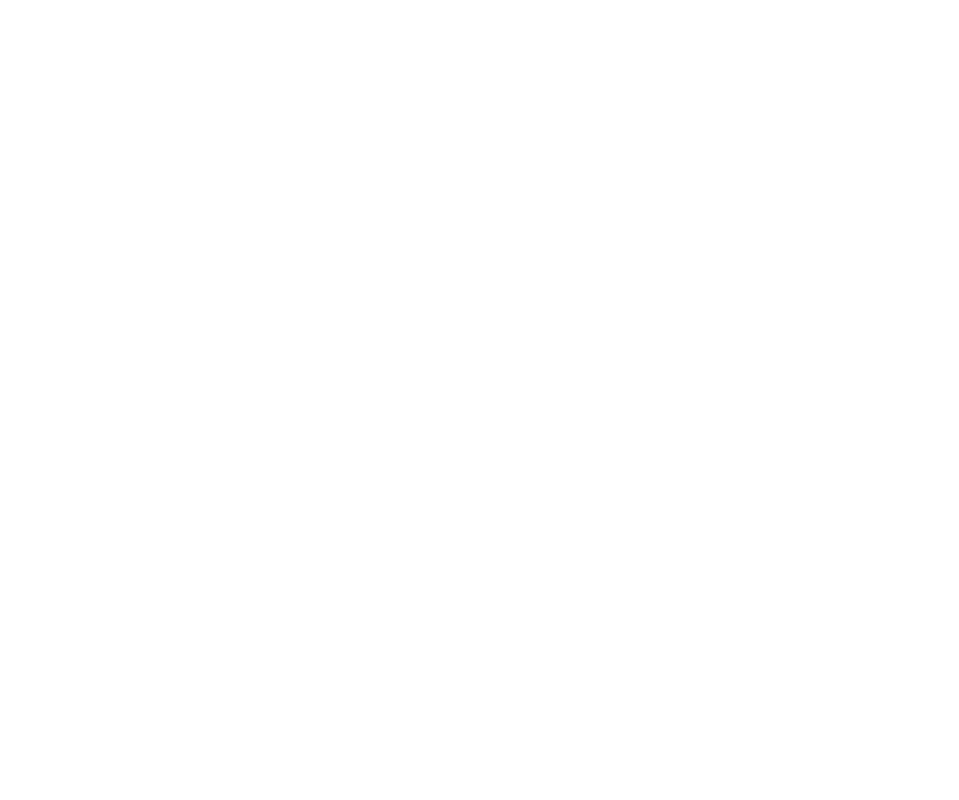
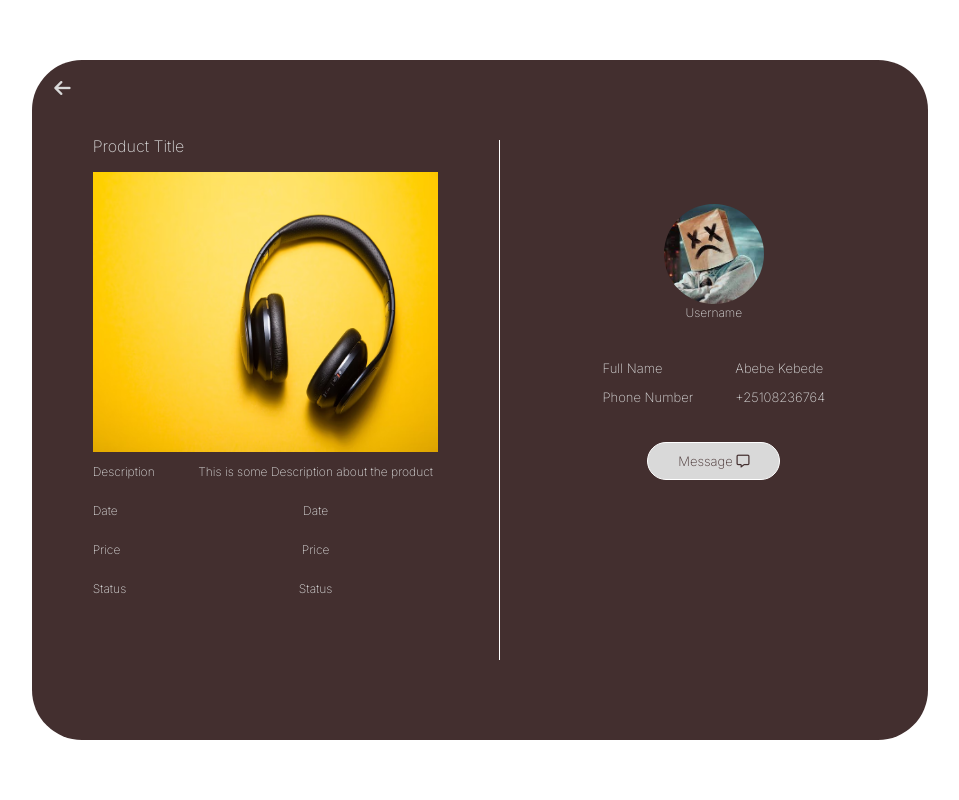
Before and after one commit to dagm321/AIO, a Django app: page /viewbuy/ in a window 1280 px wide. Before the commit the part shown is empty. Shown: the whole page, without its empty margins (160-1119 px from the left). Run offline with Django 4.2, Linux system fonts and the light colour scheme; some libraries are stand-ins or nearby versions.

Commit message:
created 'Viewitems' frontend

```diff
--- a/Aioapp/views.py
+++ b/Aioapp/views.py
@@ -13,6 +13,10 @@
         username = request.POST.get('username')
         phone_number = request.POST.get('phone_number')
         password = request.POST.get('password')
+        re_password = request.POST.get('re_password')
+        if (password != re_password):
+            raise ValueError("Your password must much")
+
 
         user = User.objects.create_user(
             full_name = full_name,
@@ -40,7 +44,7 @@
     numbers = range(1, 4)
     products = Product.objects.order_by('-date')
     context = {
-        'numbers' : numbers,
+        # 'numbers' : numbers,
         'products' : products
     }
     return render(request, 'buy.html', context)
--- a/static/css/buy.css
+++ b/static/css/buy.css
@@ -158,6 +158,10 @@
     color: #432F2F;
     margin-top: 15px;
 }
+.post_bottom .status {
+    background-color: red;
+    color: white;
+}
 .post_bottom a:hover{
     background-color: #432F2F;
     color: #D9D9D9;
--- a/static/css/viewbuy.css
+++ b/static/css/viewbuy.css
@@ -0,0 +1,123 @@
+body {
+    margin: 0;
+    padding: 0;
+    font-family: 'Inter', sans-serif;
+}
+.mainbody {
+    display: flex;
+    justify-content: center;
+    height: 100vh;
+    align-items: center;
+}
+.body {
+    width: 70vw;
+    height: 85vh;
+    border-radius: 50px;
+    background-color: #432F2F;
+    color: #D9D9D9;
+}
+.columns {
+    display: flex;
+    justify-content: space-evenly;
+    height: 100%;
+    align-items: center;
+}
+.columns .close {
+    align-self: flex-start;
+}
+.col-1 {
+    width: 30vw;
+    height: 70vh;
+}
+.col-1 img {
+    width: 27vw;
+    height: 35vh;
+}
+.down {
+    display: flex;
+    height: 50%;
+}
+.down .ask{
+    display: flex;
+    flex-direction: column;
+}
+.down .response {
+    display: flex;
+    flex-direction: column;
+    width: 100%;
+    align-items: center;
+}
+
+.col-2 {
+    width: 1px;
+    height: 65vh;
+    background-color: white;
+}
+.col-3 {
+    width: 30vw;
+    height: 70vh;
+}
+.down p {
+    font-size: 12px;
+}
+.box {
+    display: flex;
+    justify-content: center;
+    height: 100%;
+    align-items: center;
+}
+.user_info {
+    width: 80%;
+    height: 70%;
+}
+.profile {
+    display: flex;
+    justify-content: center;
+}
+.profile_pic img {
+    width: 100px;
+    height: 100px;
+    border-radius: 50px;
+}
+.profile_pic {
+    width: 110px;
+    height: 120px;
+    display: flex;
+    flex-direction: column;
+    justify-content: flex-start;
+    align-items: center;
+}
+.profile_pic p {
+    text-align: center;
+    margin-top: 1px;
+    font-size: 12px;
+}
+
+.user {
+    width: 100%;
+    height: 30%;
+    display: flex;
+    justify-content: space-evenly;
+    align-items: center;
+}
+.user p {
+    font-size: 13px;
+}
+.btn {
+    display: flex;
+    justify-content: center;
+}
+.btn a {
+    text-decoration: none;
+    background-color: #D9D9D9;
+    color: #432F2F;
+    border: 1px solid #fff;
+    padding: 10px 30px;
+    font-size: 13px;
+    border-radius: 50px;
+}
+.btn a:hover {
+    background-color: #bfb1b1;
+    transition: 0.6s ease;
+    color:  white;
+}
--- a/templates/buy.html
+++ b/templates/buy.html
@@ -60,7 +60,11 @@
                         <p>{{ product.description }}</p>
                     </div>
                     <div class="post_bottom">
-                        <p>{{ product.status }}</p>
+                        {% if product.status == "New" %}
+                            <p class="status">{{ product.status }}</p>
+                        {% else %}
+                            <p class="">{{ product.status }}</p>
+                        {% endif %}
                         <a href="">Buy</a>
                         <p>{{ product.price }}$</p>
                     </div>
--- a/templates/signup.html
+++ b/templates/signup.html
@@ -29,7 +29,7 @@
                         <input type="text" name="username" placeholder="Username" id=""><br>
                         <input type="text" name="phone_number" placeholder="Phone Number" id=""><br>
                         <input type="password" name="password" placeholder="Password" id=""><br>
-                        <input type="password" name="check_password" placeholder="Re-enter Password" id=""><br>
+                        <input type="password" name="re_password" placeholder="Re-enter Password" id=""><br>
                         <p>Have an account ? <a href="{% url 'login' %}">Log in</a></p>
                         <button>Sign Up</button>
                     </form>
--- a/templates/viewbuy.html
+++ b/templates/viewbuy.html
@@ -5,8 +5,79 @@
     <meta name="viewport" content="width=device-width, initial-scale=1.0">
     <title>viewbuy</title>
     <link rel="stylesheet" href="{% static 'css/viewbuy.css' %}">
+    <link rel="preconnect" href="https://fonts.googleapis.com">
+    <link rel="preconnect" href="https://fonts.gstatic.com" crossorigin>
+    <link href="https://fonts.googleapis.com/css2?family=Inter:wght@200&display=swap" rel="stylesheet">
+    <script src="https://kit.fontawesome.com/6fb0a3828a.js" crossorigin="anonymous"></script>
 </head>
 <body>
+    <div class="mainbody">
+        <div class="body">
 
+            <div class="columns">
+                <div class="close">
+                    <h3><i class="fa-solid fa-arrow-left"></i></h3>
+                </div>
+
+                <div class="col-1">
+                    <p>Product Title</p>
+                    <img src="{% static 'image/headset.jpg' %}" alt="">
+
+                    <div class="down">
+                        <div class="ask">
+                            <p>Description</p>
+                            <p>Date</p>
+                            <p>Price</p>
+                            <p>Status</p>
+                        </div>
+                        <div class="response">
+                            <p> This is some Description about the product</p>
+                            <p>Date</p>
+                            <p>Price</p>
+                            <p>Status</p>
+                        </div>
+                    </div>
+                </div>
+
+
+                <div class="col-2"></div>
+
+                <div class="col-3">
+                    <div class="box">
+                        <div class="user_info">
+                            <!-- row one -->
+                            <div class="profile">
+                                <div class="profile_pic">
+                                    <img id="" src="{% static 'image/profile.jpg' %}" alt="">
+                                    <p>Username</p>
+                                </div>
+                            </div>
+                            <!-- row two -->
+                            <div class="user_information">
+                                <div class="user">
+                                    <div class="ask1">
+                                        <p>Full Name</p>
+                                        <p>Phone Number</p>
+                                    </div>
+                                    <div class="response1">
+                                        <p>Abebe Kebede</p>
+                                        <p>+25108236764</p>
+                                    </div>
+                                </div>
+                                <div class="btn">
+                                    <a href="">Message <i class="fa-regular fa-message"></i></a>
+                                </div>
+                            </div>
+
+
+                        </div>
+                    </div>
+                </div>
+
+
+
+            </div>
+        </div>
+    </div>
 </body>
 </html>
```
Also changed, not shown: static/css/editprofile.css (+9 -6 lines), templates/editprofile.html (+10 -4 lines), db.sqlite3, media/image/Screenshot_173.png (added), media/image/Screenshot_174.png (added), media/profile_pics/EUvjp2-XkAAskuE.jpg (added), media/profile_pics/IMG_20230522_155248_029.jpg (added), media/profile_pics/Screenshot_201.png (added), media/profile_pics/Screenshot_22_aiRU37S.png (added), media/profile_pics/asapsh.jpg (added), media/profile_pics/fam_old_pic.jpg (added), media/profile_pics/file-crowds-of-chinese-people-line-up-to-buy-tickets-for-the-3d-version-of-_P64Y1Gr.jpg (added).
